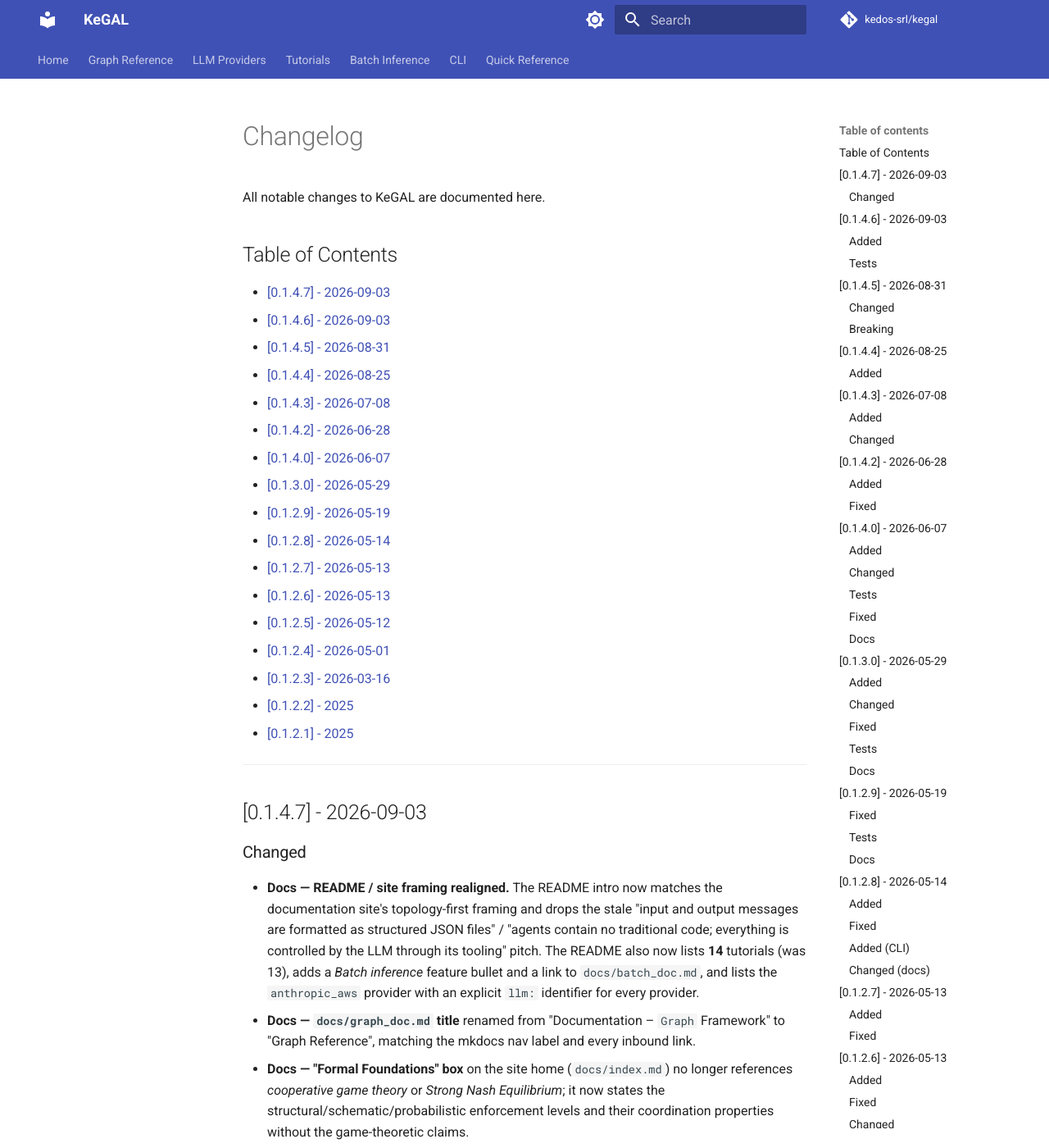
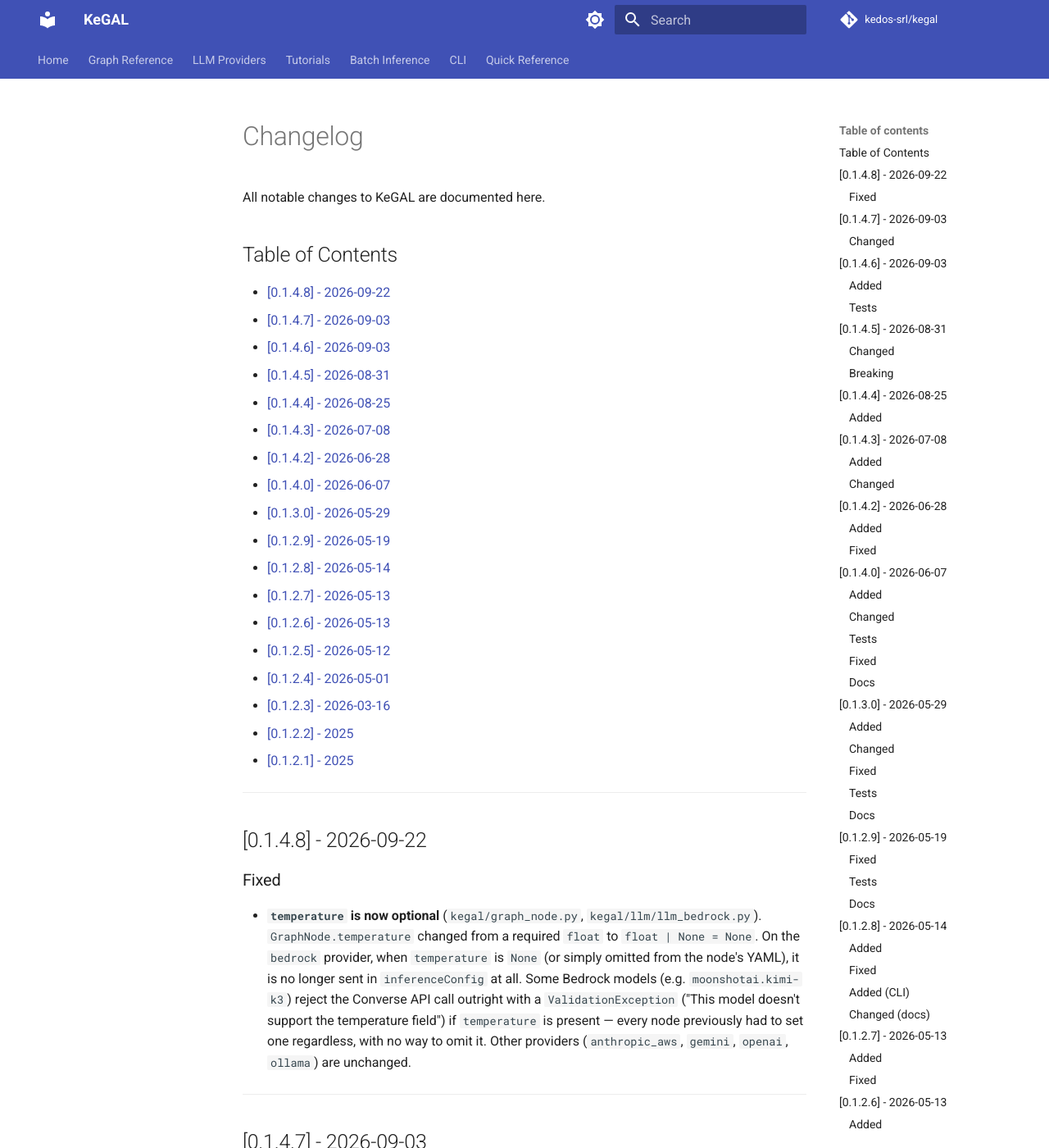
Before and after one commit to Kedos-srl/kegal, an MkDocs documentation site: the page built from docs/CHANGELOG.md, in a window 1280 px wide and 1400 px high. Shown: the whole window at 82% size. Built offline with MkDocs 1.6.1 and Material for MkDocs 9.7.7, drawn with Linux system fonts in a browser that asks for light colours; comment, search, counter and statistics services are not loaded.

Commit message:
version 0.1.4.8
temperature is now optional on GraphNode; the bedrock provider omits it
from inferenceConfig when unset, instead of always sending a default.
Fixes models like moonshotai.kimi-k3 that reject the temperature field
outright.

```diff
--- a/docs/CHANGELOG.md
+++ b/docs/CHANGELOG.md
@@ -4,6 +4,7 @@
 
 ## Table of Contents
 
+- [[0.1.4.8] - 2026-09-22](#0148---2026-09-22)
 - [[0.1.4.7] - 2026-09-03](#0147---2026-09-03)
 - [[0.1.4.6] - 2026-09-03](#0146---2026-09-03)
 - [[0.1.4.5] - 2026-08-31](#0145---2026-08-31)
@@ -21,6 +22,21 @@
 - [[0.1.2.3] - 2026-03-16](#0123---2026-03-16)
 - [[0.1.2.2] - 2025](#0122---2025)
 - [[0.1.2.1] - 2025](#0121---2025)
+
+---
+
+## [0.1.4.8] - 2026-09-22
+
+### Fixed
+
+- **`temperature` is now optional** (`kegal/graph_node.py`, `kegal/llm/llm_bedrock.py`).
+  `GraphNode.temperature` changed from a required `float` to `float | None = None`. On the
+  `bedrock` provider, when `temperature` is `None` (or simply omitted from the node's YAML),
+  it is no longer sent in `inferenceConfig` at all. Some Bedrock models (e.g.
+  `moonshotai.kimi-k3`) reject the Converse API call outright with a `ValidationException`
+  ("This model doesn't support the temperature field") if `temperature` is present — every
+  node previously had to set one regardless, with no way to omit it. Other providers
+  (`anthropic_aws`, `gemini`, `openai`, `ollama`) are unchanged.
 
 ---
 
--- a/kegal/__init__.py
+++ b/kegal/__init__.py
@@ -48,7 +48,7 @@
 from . import llm
 from .llm.llm_model import LLMTool
 
-__version__ = "0.1.4.7"
+__version__ = "0.1.4.8"
 
 __all__ = [
     # Graph models
--- a/setup.py
+++ b/setup.py
@@ -22,7 +22,7 @@
 
 setup(
     name="kegal",
-    version="0.1.4.7",
+    version="0.1.4.8",
     author="Kedos srl",
     author_email="fabio.gagliardi@kedos-srl.it",
     description="KeGAL - Kedos Graph Agent for LLM",
```
Also changed, not shown: 2 other files.
